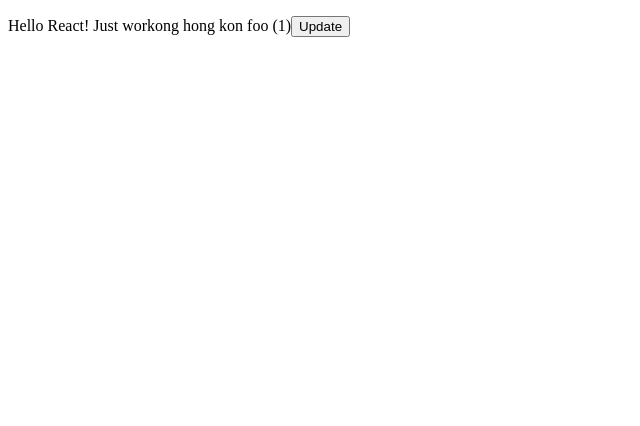
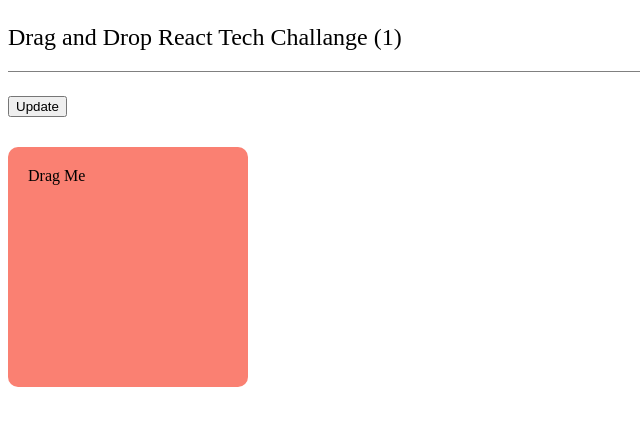
Before and after one commit to nati-mask/react-drag-drop, a React app: page / in a window 1280 px wide. Shown: the top 426 px of the page, without its empty margins (0-640 px from the left). Built offline with nearby package versions, Linux system fonts and the light colour scheme.

Commit message:
Less loader, basic drag n drop

```diff
--- a/package.json
+++ b/package.json
@@ -23,8 +23,12 @@
     "babel-loader": "^7.1.2",
     "babel-preset-env": "^1.6.1",
     "babel-preset-react": "^6.24.1",
+    "css-loader": "^0.28.9",
+    "less": "^3.0.1",
+    "less-loader": "^4.0.5",
     "react": "^16.2.0",
     "react-dom": "^16.2.0",
+    "style-loader": "^0.20.2",
     "webpack": "^3.11.0",
     "webpack-dev-server": "^2.11.1"
   }
--- a/public/index.html
+++ b/public/index.html
@@ -8,6 +8,7 @@
 </head>
 <body>
     <div id="root"></div>
+    <script src="http://code.jquery.com/jquery-3.3.1.min.js"></script>
     <script src="./js/app.js" type="text/javascript"></script>
 </body>
 </html>
--- a/src/components/App.jsx
+++ b/src/components/App.jsx
@@ -1,11 +1,14 @@
 import React from 'react';
+
+const DropBox = require('../components/DropBox.jsx');
+
+require('./App.less');
 
 module.exports = class App extends React.Component {
 
     constructor(props) {
         super(props);
         this.state = { test: 0 };
-        console.log('Hi!');
         this.updateTest = this.updateTest.bind(this);
     }
 
@@ -17,10 +20,11 @@
 
     render() {
         return (
-            <p>
-                Hello React! Just workong hong kon foo ({this.state.test + 1})
+            <div>
+                <p className="legend"> Drag and Drop React Tech Challange ({this.state.test + 1}) </p>
                 <button onClick={this.updateTest}>Update</button>
-            </p>
+                <DropBox />
+            </div>
         );
     }
 }
--- /dev/null
+++ b/src/components/App.less
@@ -0,0 +1,5 @@
+p.legend {
+    font-size: 150%;
+    padding-bottom: 20px;
+    border-bottom: 1px solid gray;
+}
--- /dev/null
+++ b/src/components/DraggableThumb.jsx
@@ -0,0 +1,23 @@
+import React from 'react';
+
+require('./DraggableThumb.less');
+
+module.exports = class DraggableThumb extends React.Component {
+
+    constructor(props) {
+        super(props);
+    }
+
+    render() {
+        return (
+            <div
+                className="draggable-thumb"
+                style={{ top: this.props.pos_y, left: this.props.pos_x }}
+                draggable={true}
+                onDragStart={this.props.onDragStartHandler}
+            >
+                Drag Me
+            </div>
+        );
+    }
+}
--- /dev/null
+++ b/src/components/DraggableThumb.less
@@ -0,0 +1,12 @@
+.draggable-thumb {
+    width: 200px;
+    height: 200px;
+    border-radius: 10px;
+    background-color: salmon;
+    padding: 20px;
+    position: absolute;
+    -webkit-user-select: none;
+    -moz-user-select: none;
+    -ms-user-select: none;
+    user-select: none;
+}
--- /dev/null
+++ b/src/components/DropBox.jsx
@@ -0,0 +1,55 @@
+import React from 'react';
+
+require('./DropBox.less');
+
+const DraggableThumb = require('./DraggableThumb.jsx');
+
+module.exports = class DropBox extends React.Component {
+
+    constructor(props) {
+        super(props);
+        this.state = {
+            drag_begin_x : 0,
+            drag_begin_y : 0,
+            pos_x : 0,
+            pos_y : 0,
+        }
+        this.onDragStartHandler = this.onDragStartHandler.bind(this);
+        this.onDropHandler = this.onDropHandler.bind(this);
+    }
+
+    onDragStartHandler(event) {
+        // event.preventDefault();
+        console.log('Start Dragging!');
+        console.log(event.screenX);
+        this.setState({
+            drag_begin_x: event.screenX,
+            drag_begin_y: event.screenY,
+        })
+    }
+
+    onDragOverHandler(event) {
+        event.preventDefault();
+    }
+
+    onDropHandler (event) {
+        console.log('Dropped');
+        event.preventDefault();
+        var drop_x = event.screenX;
+        var drop_y = event.screenY;
+        this.setState(prevState => ({
+            pos_x: prevState.pos_x + (drop_x - prevState.drag_begin_x),
+            pos_y: prevState.pos_y + (drop_y - prevState.drag_begin_y),
+            drag_begin_x : 0,
+            drag_begin_y : 0,
+        }))
+    }
+
+    render() {
+        return (
+            <div className="drop-box" onDrop={this.onDropHandler} onDragOver={this.onDragOverHandler}>
+                <DraggableThumb pos_x={this.state.pos_x} pos_y={this.state.pos_y} onDragStartHandler={this.onDragStartHandler}/>
+            </div>
+        );
+    }
+}
--- /dev/null
+++ b/src/components/DropBox.less
@@ -0,0 +1,5 @@
+.drop-box {
+    margin-top: 30px;
+    height: 800px;
+    position: relative;
+}
--- a/webpack.config.js
+++ b/webpack.config.js
@@ -22,7 +22,33 @@
                         presets: ['env', 'react']
                     }
                 }
-            }
+            },
+            {
+                test: /\.less$/,
+                include: path.resolve(__dirname, "src"),
+                use: [
+                    {
+                        loader: "style-loader",
+                        options: {
+                            singleton: true,
+                        }
+                    },
+                    {
+                        loader: "css-loader",
+                        options: {
+                            sourceMap: true
+                        }
+                    },
+                    {
+                        loader: "less-loader",
+                        options: {
+                            sourceMap: true,
+                            sourceMapFileInline: true,
+                        }
+                    },
+
+                ]
+            },
         ]
     },
     output: {
```
Also changed, not shown: 1 other file (tests, documents, lock files or other folders).
